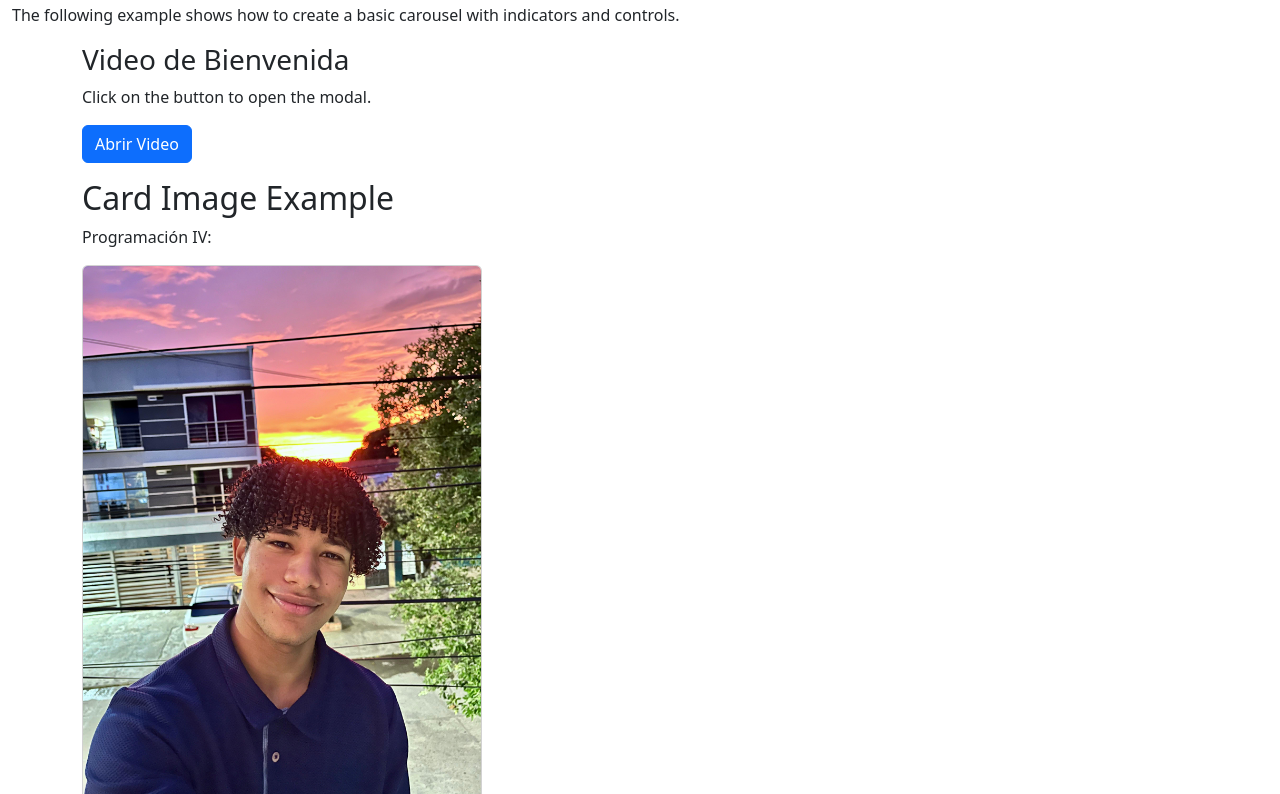
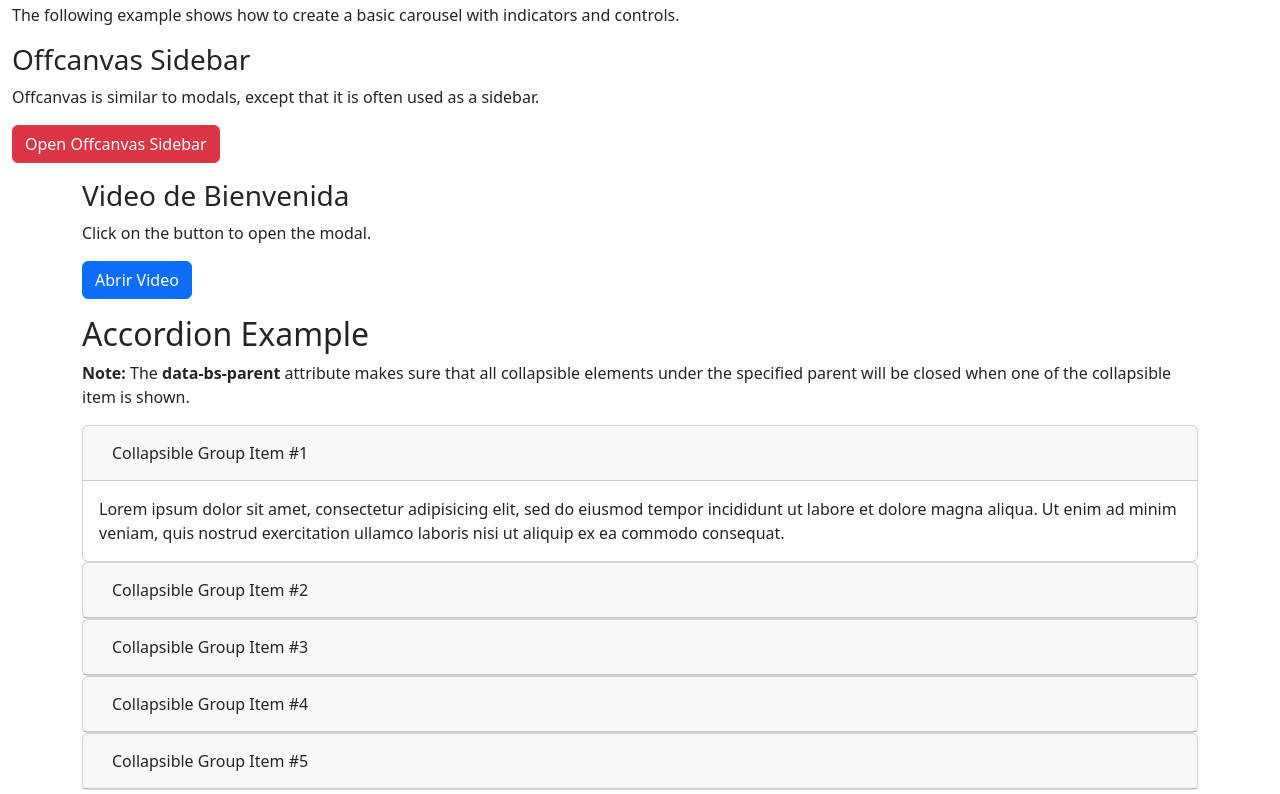
Before and after one commit to IsaiasSimancas/miprimerpaginaBootstrap, a plain HTML site: page index.html in a window 1280 px wide. Shown: the part 636-1430 px from the top of the page. Drawn offline with nearby package versions, Linux system fonts and the light colour scheme.

Commit message:
Actualizacion de componentes 14/04/2025

```diff
--- a/index.html
+++ b/index.html
@@ -8,6 +8,21 @@
     rel="stylesheet" integrity="sha384-QWTKZyjpPEjISv5WaRU9OFeRpok6YctnYmDr5pNlyT2bRjXh0JMhjY6hW+ALEwIH" crossorigin="anonymous">
   </head>
   <body>
+
+    <!-- Inicio Offcanva -->
+
+    <div class="offcanvas offcanvas-start" id="demo1">
+      <div class="offcanvas-header">
+        <h1 class="offcanvas-title">Redes Sociales</h1>
+        <button type="button" class="btn-close" data-bs-dismiss="offcanvas"></button>
+      </div>
+      <div class="offcanvas-body">
+        <p><a href="https://www.facebook.com/profile.php?id=61552285627976" target="_blank">Facebook</a></p>
+        <p><a href="https://www.instagram.com/" target="_blank">Instagram</a></p>
+        <p><a href="https://x.com/?lang=es" target="_blank">X</a></p>
+        <button class="btn btn-secondary" type="button">A Button</button>
+      </div>
+    </div>
 
     <!-- Carousel -->
 <div id="demo" class="carousel slide" data-bs-ride="carousel">
@@ -53,6 +68,16 @@
   <h3>Carousel Example</h3>
   <p>The following example shows how to create a basic carousel with indicators and controls.</p>
 </div>
+
+<!-- Boton del Offcanvas-->
+<div class="container-fluid mt-3">
+  <h3>Offcanvas Sidebar</h3>
+  <p>Offcanvas is similar to modals, except that it is often used as a sidebar.</p>
+  <button class="btn btn-danger" type="button" data-bs-toggle="offcanvas" data-bs-target="#demo1">
+    Open Offcanvas Sidebar
+  </button>
+</div>
+
 
 <div class="container mt-3">
   <h3>Video de Bienvenida</h3>
@@ -117,6 +142,80 @@
   </div>
 </div>
 
+
+<!-- Inivio del collapse -->
+
+<div class="container mt-3">
+  <h2>Accordion Example</h2>
+  <p><strong>Note:</strong> The <strong>data-bs-parent</strong> attribute makes sure that all collapsible elements under the specified parent will be closed when one of the collapsible item is shown.</p>
+  <div id="accordion">
+    <div class="card">
+      <div class="card-header">
+        <a class="btn" data-bs-toggle="collapse" href="#collapseOne">
+          Collapsible Group Item #1
+        </a>
+      </div>
+      <div id="collapseOne" class="collapse show" data-bs-parent="#accordion">
+        <div class="card-body">
+          Lorem ipsum dolor sit amet, consectetur adipisicing elit, sed do eiusmod tempor incididunt ut labore et dolore magna aliqua. Ut enim ad minim veniam, quis nostrud exercitation ullamco laboris nisi ut aliquip ex ea commodo consequat.
+        </div>
+      </div>
+    </div>
+    <div class="card">
+      <div class="card-header">
+        <a class="collapsed btn" data-bs-toggle="collapse" href="#collapseTwo">
+        Collapsible Group Item #2
+      </a>
+      </div>
+      <div id="collapseTwo" class="collapse" data-bs-parent="#accordion">
+        <div class="card-body">
+          Lorem ipsum dolor sit amet, consectetur adipisicing elit, sed do eiusmod tempor incididunt ut labore et dolore magna aliqua. Ut enim ad minim veniam, quis nostrud exercitation ullamco laboris nisi ut aliquip ex ea commodo consequat.
+        </div>
+      </div>
+    </div>
+    <div class="card">
+      <div class="card-header">
+        <a class="collapsed btn" data-bs-toggle="collapse" href="#collapseThree">
+          Collapsible Group Item #3
+        </a>
+      </div>
+      <div id="collapseThree" class="collapse" data-bs-parent="#accordion">
+        <div class="card-body">
+          Lorem ipsum dolor sit amet, consectetur adipisicing elit, sed do eiusmod tempor incididunt ut labore et dolore magna aliqua. Ut enim ad minim veniam, quis nostrud exercitation ullamco laboris nisi ut aliquip ex ea commodo consequat.
+        </div>
+      </div>
+    </div>
+
+    <!-- Inicio acordeon 4 -->
+    <div class="card">
+      <div class="card-header">
+        <a class="collapsed btn" data-bs-toggle="collapse" href="#collapseFour">
+          Collapsible Group Item #4
+        </a>
+      </div>
+      <div id="collapseFour" class="collapse" data-bs-parent="#accordion">
+        <div class="card-body">
+          Lorem ipsum dolor sit amet, consectetur adipisicing elit, sed do eiusmod tempor incididunt ut labore et dolore magna aliqua. Ut enim ad minim veniam, quis nostrud exercitation ullamco laboris nisi ut aliquip ex ea commodo consequat.
+        </div>
+      </div>
+    </div>
+        <!-- Inicio acordeon 4 -->
+        <div class="card">
+          <div class="card-header">
+            <a class="collapsed btn" data-bs-toggle="collapse" href="#collapseFive">
+              Collapsible Group Item #5
+            </a>
+          </div>
+          <div id="collapseFive" class="collapse" data-bs-parent="#accordion">
+            <div class="card-body">
+              Lorem ipsum dolor sit amet, consectetur adipisicing elit, sed do eiusmod tempor incididunt ut labore et dolore magna aliqua. Ut enim ad minim veniam, quis nostrud exercitation ullamco laboris nisi ut aliquip ex ea commodo consequat.
+            <img src="img/Imagen de WhatsApp 2025-03-07 a las 14.37.34_d9f2d144.jpg" alt="" style="width: 50%;">
+            </div>
+          </div>
+        </div>
+  </div>
+</div>
+
 <!-- Inicio card -->
     <div class="container mt-3">
   <h2>Card Image Example</h2>
@@ -136,9 +235,6 @@
     <!-- Fin card -->
 
   <!-- Inicio ventana modal tres -->
-
-
-
 <!-- The Modal -->
 <div class="modal" id="myModal3">
   <div class="modal-dialog modal-lg">
```
